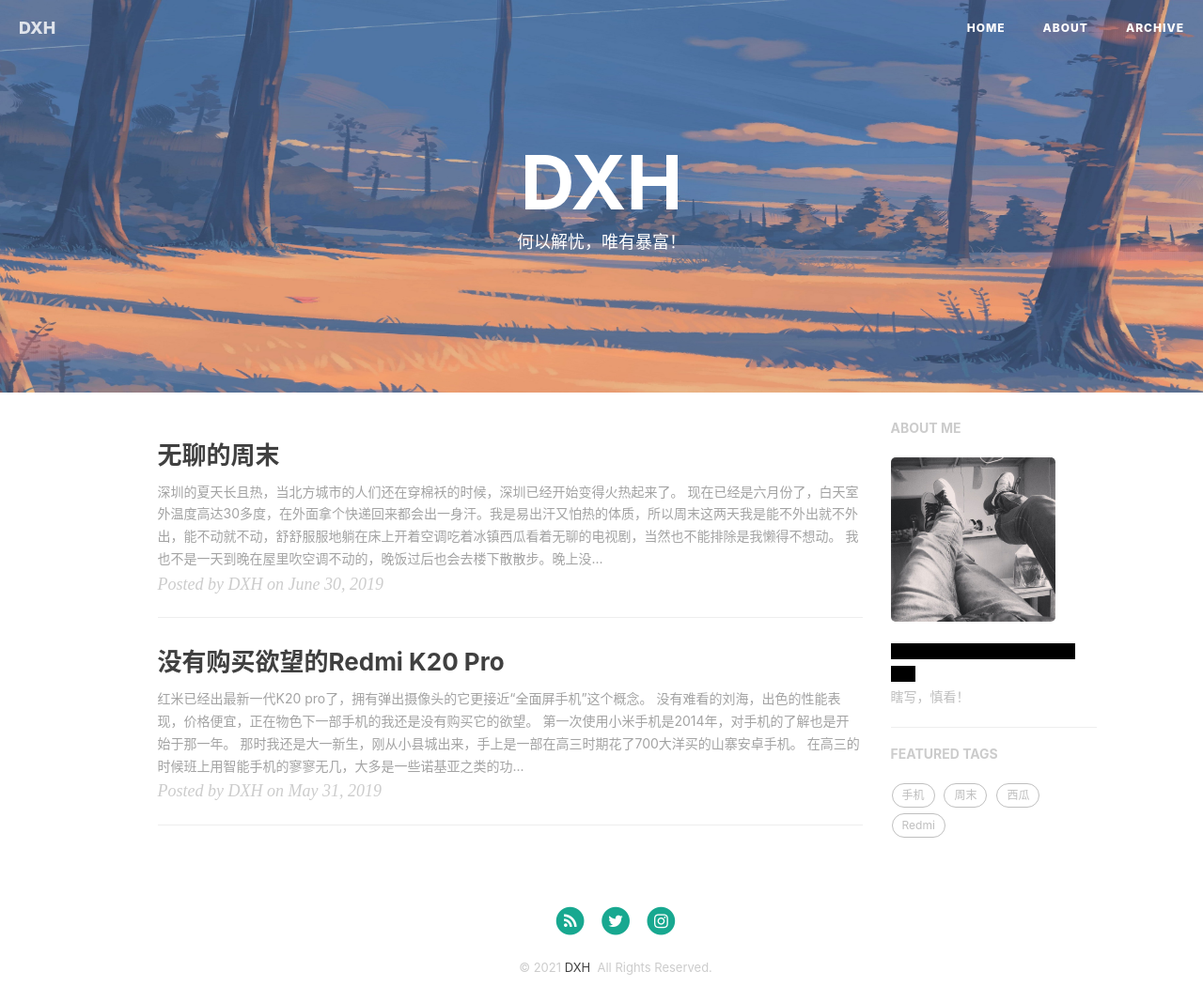
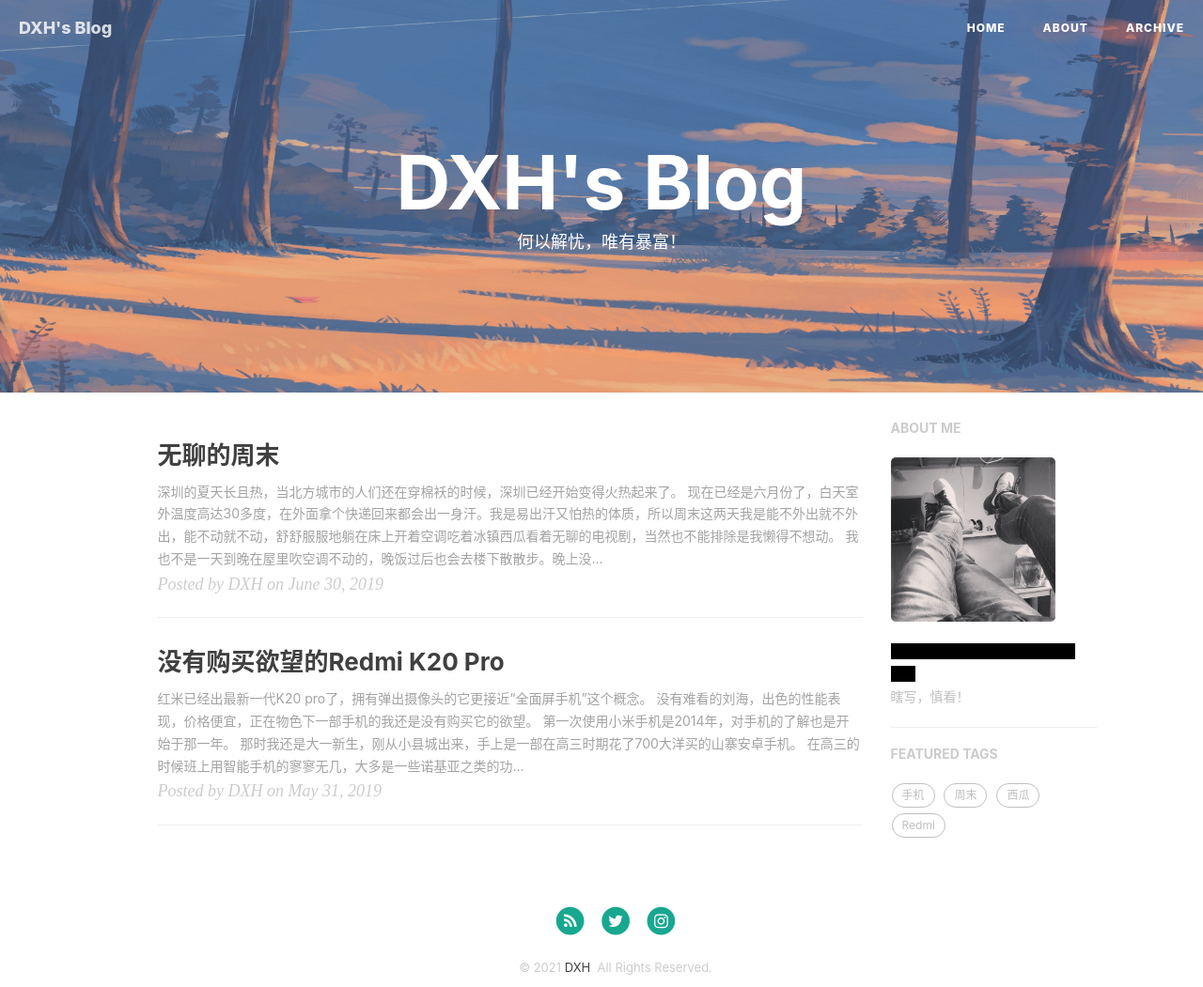
Before and after one commit to Devinteng/blog2, a Jekyll site: the page built from index.html, in a window 1280 px wide. Shown: the whole page at 94% size. Built offline with Jekyll 4.4.1, drawn with Linux system fonts in a browser that asks for light colours; nearby versions of some CDN libraries; the list of posts is cut into pages by our own code; comment, search, counter and statistics services are not loaded.

Commit message:
Update _config.yml

```diff
--- a/_config.yml
+++ b/_config.yml
@@ -1,5 +1,5 @@
 # Site settings
-title: DXH
+title: DXH's Blog
 SEOTitle: DXH
 header-img: img/c-66.jpg
 email:
```
